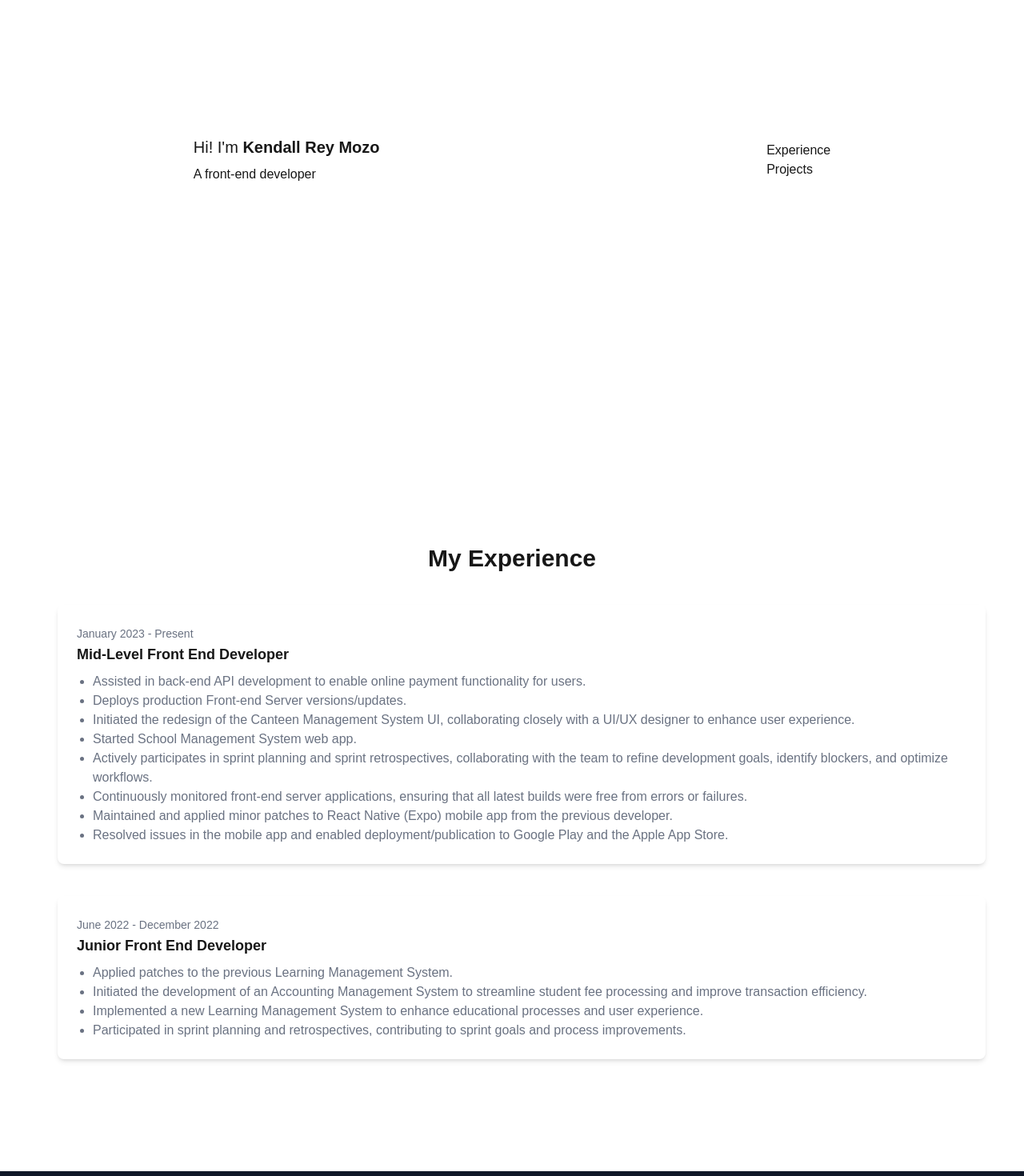
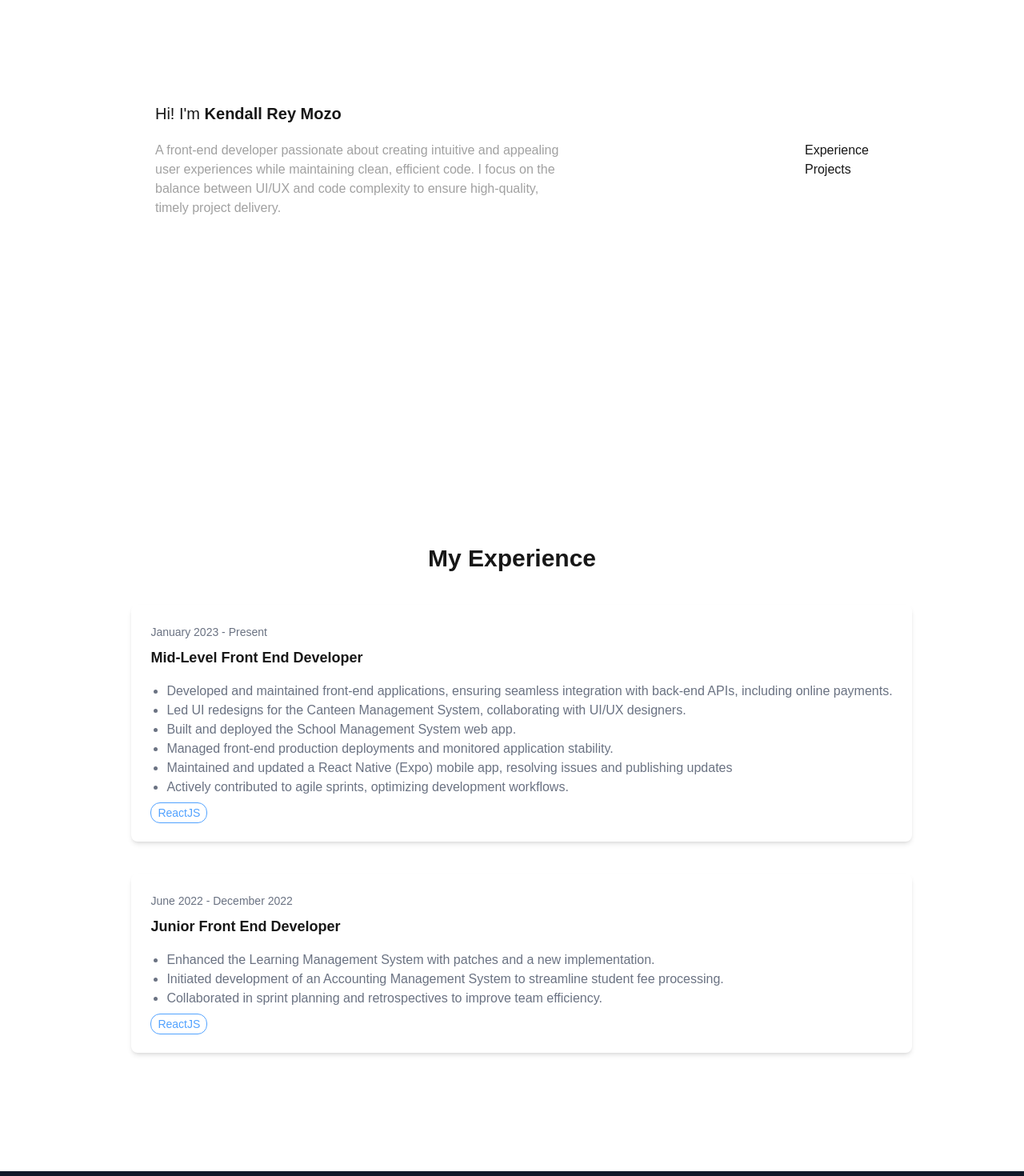
Before and after one commit to KendallRey/kendall-rey, a Next.js app: page / in a window 1280 px wide. Shown: the part 200-1670 px from the top of the page at 80% size. Built offline with nearby package versions, Linux system fonts and the light colour scheme.

Commit message:
added sample Chip component

```diff
--- a/src/app/@experience/page.tsx
+++ b/src/app/@experience/page.tsx
@@ -1,6 +1,6 @@
 "use client";
 
-import { Section } from '@/components'
+import { Chip, Section } from '@/components'
 import { useIntersectionObserver } from '@/hooks';
 import React from 'react'
 
@@ -10,14 +10,12 @@ const experiences = [
     company: "Your Company Name",
     duration: "January 2023 - Present",
     details: [
-      "Assisted in back-end API development to enable online payment functionality for users.",
-      "Deploys production Front-end Server versions/updates.",
-      "Initiated the redesign of the Canteen Management System UI, collaborating closely with a UI/UX designer to enhance user experience.",
-      "Started School Management System web app.",
-      "Actively participates in sprint planning and sprint retrospectives, collaborating with the team to refine development goals, identify blockers, and optimize workflows.",
-      "Continuously monitored front-end server applications, ensuring that all latest builds were free from errors or failures.",
-      "Maintained and applied minor patches to React Native (Expo) mobile app from the previous developer.",
-      "Resolved issues in the mobile app and enabled deployment/publication to Google Play and the Apple App Store.",
+      "Developed and maintained front-end applications, ensuring seamless integration with back-end APIs, including online payments.",
+      "Led UI redesigns for the Canteen Management System, collaborating with UI/UX designers.",
+      "Built and deployed the School Management System web app.",
+      "Managed front-end production deployments and monitored application stability.",
+      "Maintained and updated a React Native (Expo) mobile app, resolving issues and publishing updates",
+      "Actively contributed to agile sprints, optimizing development workflows.",
     ],
   },
   {
@@ -25,10 +23,9 @@ const experiences = [
     company: "Your Company Name",
     duration: "June 2022 - December 2022",
     details: [
-      "Applied patches to the previous Learning Management System.",
-      "Initiated the development of an Accounting Management System to streamline student fee processing and improve transaction efficiency.",
-      "Implemented a new Learning Management System to enhance educational processes and user experience.",
-      "Participated in sprint planning and retrospectives, contributing to sprint goals and process improvements.",
+      "Enhanced the Learning Management System with patches and a new implementation.",
+      "Initiated development of an Accounting Management System to streamline student fee processing.",
+      "Collaborated in sprint planning and retrospectives to improve team efficiency.",
     ],
   },
 ];
@@ -44,7 +41,7 @@ const page = () => {
       <ol className="relative border-gray-300">
           {experiences.map((exp, index) => (
             <li key={index} className="timeline-item translate-y-10 transition-all duration-700 ease-out mb-10 ml-6">
-              <article className="p-6 shadow-md rounded-lg">
+              <article className="p-6 shadow-md rounded-lg flex flex-col gap-2">
                 <time className="text-sm text-gray-500">{exp.duration}</time>
                 <h3 className="text-lg font-semibold">{exp.role}</h3>
                 <ul className="list-disc ml-5 mt-2 text-gray-500">
@@ -52,6 +49,9 @@ const page = () => {
                     <li key={i}>{detail}</li>
                   ))}
                 </ul>
+                <div>
+                  <Chip className='border-blue-400 text-blue-400'>ReactJS</Chip>
+                </div>
               </article>
             </li>
           ))}
--- a/src/app/page.tsx
+++ b/src/app/page.tsx
@@ -6,10 +6,10 @@ export default function Home() {
 
   return (
     <>
-      <Section className="h-screen flex items-center justify-around">
-        <div className="flex flex-col gap-2">
+      <Section className="h-screen flex items-center justify-around p-4 md:p-12">
+        <div className="flex flex-col gap-5 md:max-w-[520px]">
           <p className="text-xl">Hi! I'm <strong>Kendall Rey Mozo</strong></p>
-          <p className="text-md">A front-end developer</p>
+          <p className="text-md text-neutral-400">A front-end developer passionate about creating intuitive and appealing user experiences while maintaining clean, efficient code. I focus on the balance between UI/UX and code complexity to ensure high-quality, timely project delivery.</p>
         </div>
         <div>
           <Nav className="flex flex-col">
--- /dev/null
+++ b/src/components/chip/Chip.tsx
@@ -0,0 +1,7 @@
+import React, { ComponentProps } from "react";
+
+type ChipProps = ComponentProps<'span'>;
+
+export const Chip: React.FC<ChipProps> = ({ className = '', ...props}) => {
+  return <span role="status" className={`${className} border rounded-xl py-1 px-2 text-sm`} {...props}/>;
+};
--- a/src/components/index.ts
+++ b/src/components/index.ts
@@ -1 +1,3 @@
+export * from './chip/Chip';
+export * from './nav/Nav';
 export * from './section/Section';
```
